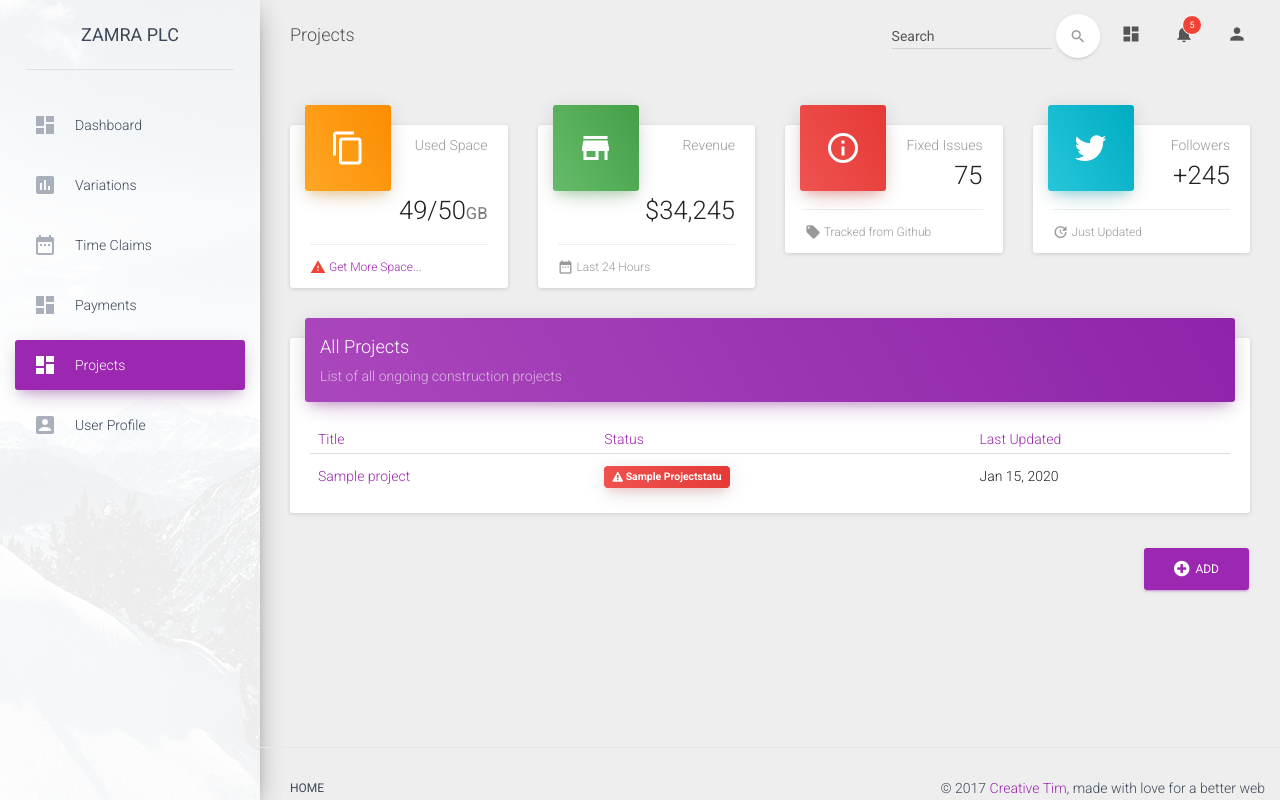
After one commit to eyobofficial/variation-followup-app, a Django app: page /dashboard/projects/ in a window 1280 px wide. The commit adds this page. Run offline with Django 3.2, Linux system fonts and the light colour scheme; tables that the repository leaves empty hold one stand-in row (values such as "Sample post"); some libraries are stand-ins or nearby versions.

Commit message:
Add project list and detail pages, views and urls

```diff
--- a/dashboard/models.py
+++ b/dashboard/models.py
@@ -34,6 +34,20 @@ class Contractor(models.Model):
     def get_absolute_url(self):
         return reverse('dashboard:contractor-detail', kwargs={'pk': str(self.pk)})
 
+class ProjectStatus(models.Model):
+    """
+    Represents status of a project
+    """
+    title = models.CharField(max_length=30)
+    level = models.IntegerField()
+    description = models.TextField(null=True, blank=True, help_text='Short description of the status meaning. (Optional)')
+
+    class Meta:
+        verbose_name_plural = 'Project Status'
+
+    def __str__(self):
+        return self.title
+
 class Project(models.Model):
     """
     Represents a Construction Project
@@ -41,6 +55,7 @@ class Project(models.Model):
     consultant = models.ForeignKey(Consultant, on_delete=models.CASCADE)
     contractor = models.ForeignKey(Contractor, on_delete=models.CASCADE)
     employer = models.CharField(max_length=100, help_text='Official full name of the Employer')
+    status = models.ForeignKey(ProjectStatus, on_delete=models.CASCADE)
     full_name = models.CharField(max_length=100, help_text='Official full name of the construction project')
     short_name = models.CharField(max_length=100, help_text='Short common name of the construction project')
     description = models.TextField(null=True, blank=True, help_text='Short description of the construction project. (Optional)')
@@ -53,15 +68,16 @@ class Project(models.Model):
     def get_absolute_url(self):
         return reverse('dashboard:project-detail', kwargs={'pk': str(self.pk)})
 
-class Status(models.Model):
+class VariationStatus(models.Model):
     """
-    Represents status of variation, time claims or payments
+    Represents status of a variation
     """
     title = models.CharField(max_length=30)
+    level = models.IntegerField()
     description = models.TextField(null=True, blank=True, help_text='Short description of the status meaning. (Optional)')
 
     class Meta:
-        verbose_name_plural = 'Status'
+        verbose_name_plural = 'Variation Status'
 
     def __str__(self):
         return self.title
@@ -71,7 +87,7 @@ class Variation(models.Model):
     Represents a construction Variation Works
     """
     project = models.ForeignKey(Project, on_delete=models.CASCADE)
-    status = models.ForeignKey(Status, on_delete=models.CASCADE)
+    status = models.ForeignKey(VariationStatus, on_delete=models.CASCADE)
     title = models.CharField(max_length=100, help_text='Title for the variation works')
     description = models.TextField(null=True, blank=True, help_text='Short description about the variation works and/or work order. (Optional)')
     work_order = models.CharField(max_length=10, null=True, blank=True, help_text='Work order no. of the variation works. (Optional)')
@@ -93,12 +109,26 @@ class Variation(models.Model):
     def get_absolute_url(self):
         return reverse('dashboard:variation-detail', kwargs={'pk': str(self.pk)})
 
+class ClaimStatus(models.Model):
+    """
+    Represents status of a time claim
+    """
+    title = models.CharField(max_length=30)
+    level = models.IntegerField()
+    description = models.TextField(null=True, blank=True, help_text='Short description of the status meaning. (Optional)')
+
+    class Meta:
+        verbose_name_plural = 'Time Claim Status'
+
+    def __str__(self):
+        return self.title
+
 class Claim(models.Model):
     """
     Represents a construction time extension claims
     """
     project = models.ForeignKey(Project, on_delete=models.CASCADE)
-    status = models.ForeignKey(Status, on_delete=models.CASCADE)
+    status = models.ForeignKey(ClaimStatus, on_delete=models.CASCADE)
     title = models.CharField(max_length=100, help_text='Title for the Time Extension Claim')
     number = models.IntegerField('Time Claim Number')
     description = models.TextField(null=True, blank=True, help_text='Short description about the time extension and claimant arguments. (Optional)')
--- a/dashboard/templates/base.html
+++ b/dashboard/templates/base.html
@@ -68,15 +68,15 @@
 	                    </a>
 	                </li>
 
-	                <li>
+	                <li {% if page_name == 'payments' %} class="active" {% endif %}>
 	                    <a href="#">
 	                        <i class="material-icons">dashboard</i>
 	                        <p>Payments</p>
 	                    </a>
 	                </li>
 
-	                <li>
-	                    <a href="#">
+	                <li {% if page_name == 'projects' %} class="active" {% endif %}>
+	                    <a href="{% url 'dashboard:project-list' %}">
 	                        <i class="material-icons">dashboard</i>
 	                        <p>Projects</p>
 	                    </a>
--- /dev/null
+++ b/dashboard/templates/dashboard/project_list.html
@@ -0,0 +1,139 @@
+{% extends 'base.html' %}
+{% load humanize %}
+
+{% block page_name %} Projects {% endblock page_name %}
+
+{% block content %}
+{% include 'partials/messages.html' %}
+<div class="row">
+    <div class="col-lg-3 col-md-6 col-sm-6">
+        <div class="card card-stats">
+            <div class="card-header" data-background-color="orange">
+                <i class="material-icons">content_copy</i>
+            </div>
+            <div class="card-content">
+                <p class="category">Used Space</p>
+                <h3 class="title">49/50<small>GB</small></h3>
+            </div>
+            <div class="card-footer">
+                <div class="stats">
+                    <i class="material-icons text-danger">warning</i> <a href="#pablo">Get More Space...</a>
+                </div>
+            </div>
+        </div>
+    </div>
+    <div class="col-lg-3 col-md-6 col-sm-6">
+        <div class="card card-stats">
+            <div class="card-header" data-background-color="green">
+                <i class="material-icons">store</i>
+            </div>
+            <div class="card-content">
+                <p class="category">Revenue</p>
+                <h3 class="title">$34,245</h3>
+            </div>
+            <div class="card-footer">
+                <div class="stats">
+                    <i class="material-icons">date_range</i> Last 24 Hours
+                </div>
+            </div>
+        </div>
+    </div>
+    <div class="col-lg-3 col-md-6 col-sm-6">
+        <div class="card card-stats">
+            <div class="card-header" data-background-color="red">
+                <i class="material-icons">info_outline</i>
+            </div>
+            <div class="card-content">
+                <p class="category">Fixed Issues</p>
+                <h3 class="title">75</h3>
+            </div>
+            <div class="card-footer">
+                <div class="stats">
+                    <i class="material-icons">local_offer</i> Tracked from Github
+                </div>
+            </div>
+        </div>
+    </div>
+
+    <div class="col-lg-3 col-md-6 col-sm-6">
+        <div class="card card-stats">
+            <div class="card-header" data-background-color="blue">
+                <i class="fa fa-twitter"></i>
+            </div>
+            <div class="card-content">
+                <p class="category">Followers</p>
+                <h3 class="title">+245</h3>
+            </div>
+            <div class="card-footer">
+                <div class="stats">
+                    <i class="material-icons">update</i> Just Updated
+                </div>
+            </div>
+        </div>
+    </div>
+</div><!-- /.row -->
+
+<div class="row">
+    <div class="col-md-12">
+        <div class="card">
+            <div class="card-header" data-background-color="purple">
+                <h4 class="title">All Projects</h4>
+                <p class="category">List of all ongoing construction projects</p>
+            </div>
+            <div class="card-content table-responsive">
+                <table class="table">
+                    <thead class="text-primary">
+                        <th>Title</th>
+                        <th>Status</th>
+                        <th>Last Updated</th>
+                    </thead>
+                    <tbody>
+                    {% for project in project_list %}
+                        <tr>
+                            <td><a href="{% url 'dashboard:project-detail' project.id %}">{{ project.short_name }}</a></td>
+
+
+                            {% if project.status.level == 10 %}
+                            <td>
+                               <span class="label label-info">
+                                   <span class="fa fa-info-circle"></span> {{ project.status.title|title }}
+                               </span>
+                            </td>
+                            {% elif project.status.level == 20 %}
+                            <td>
+                               <span class="label label-warning">
+                                   <span class="fa fa-warning"></span> {{ project.status.title|title }}
+                               </span>
+                            </td>
+                            {% elif project.status.level == 30 %}
+                            <td>
+                               <span class="label label-success">
+                                   <span class="fa fa-check-square-o"></span> {{ variation.status.title|title }}
+                               </span>
+                            </td>
+                            {% else %}
+                            <td>
+                               <span class="label label-danger">
+                                   <span class="fa fa-warning"></span> {{ project.status.title|title }}
+                               </span>
+                            </td>
+                            {% endif %}
+
+                            <td>{{ project.updated_at|naturalday:'M d, Y'|title }}</td>
+                        </tr>
+                    {% endfor %}
+                    </tbody>
+                </table>
+            </div>
+        </div>
+    </div>
+</div><!-- /.row -->
+
+<div class="row">
+    <div class="col-sm-12">
+        <a href="#" title="Add new project" class="btn btn-primary pull-right">
+           <span class="fa fa-plus-circle"></span>&nbsp; Add
+        </a>
+    </div>
+</div>
+{% endblock %}
--- a/dashboard/urls.py
+++ b/dashboard/urls.py
@@ -19,4 +19,9 @@ urlpatterns = [
     url(r'^claim/add/$', views.ClaimCreate.as_view(), name='claim-create'),
     url(r'^claim/(?P<pk>[0-9]+)/update/$', views.ClaimUpdate.as_view(), name='claim-update'),
     url(r'^claim/(?P<pk>[0-9]+)/delete/$', views.ClaimDelete.as_view(), name='claim-delete'),
+
+    # Project URLs
+    url(r'^projects/$', views.ProjectList.as_view(), name='project-list'),
+    url(r'^project/(?P<pk>[0-9]+)$', views.ProjectDetail.as_view(), name='project-detail'),
+
 ]
--- a/dashboard/views.py
+++ b/dashboard/views.py
@@ -9,15 +9,39 @@ from django.contrib.messages.views import SuccessMessageMixin
 # Import models
 from .models import (Consultant,
                      Contractor,
+                     ProjectStatus,
                      Project,
-                     Status,
+                     VariationStatus,
                      Variation,
+                     ClaimStatus,
                      Claim)
 
 def index(request):
     return render(request, 'dashboard/index.html', {
             'page_name': 'dashboard',
         })
+
+class ProjectList(generic.ListView):
+    """
+    List all projects for a particular contractor
+    """
+    model = Project
+
+    def get_context_data(self, *args, **kwargs):
+        context = super(ProjectList, self).get_context_data(*args, **kwargs)
+        context['page_name'] = 'projects'
+        return context
+
+class ProjectDetail(generic.DetailView):
+    """
+    Detail for a particular variation record
+    """
+    model = Project
+
+    def get_context_data(self, *args, **kwargs):
+        context = super(ProjectDetail, self).get_context_data(*args, **kwargs)
+        context['page_name'] = 'projects'
+        return context
 
 class VariationList(generic.ListView):
     """
```
Also changed, not shown: dashboard/admin.py (+18 -5 lines), dashboard/templates/dashboard/project_detail.html (added, +119 -0 lines), dashboard/migrations/0014_auto_20171102_1701.py (added).
